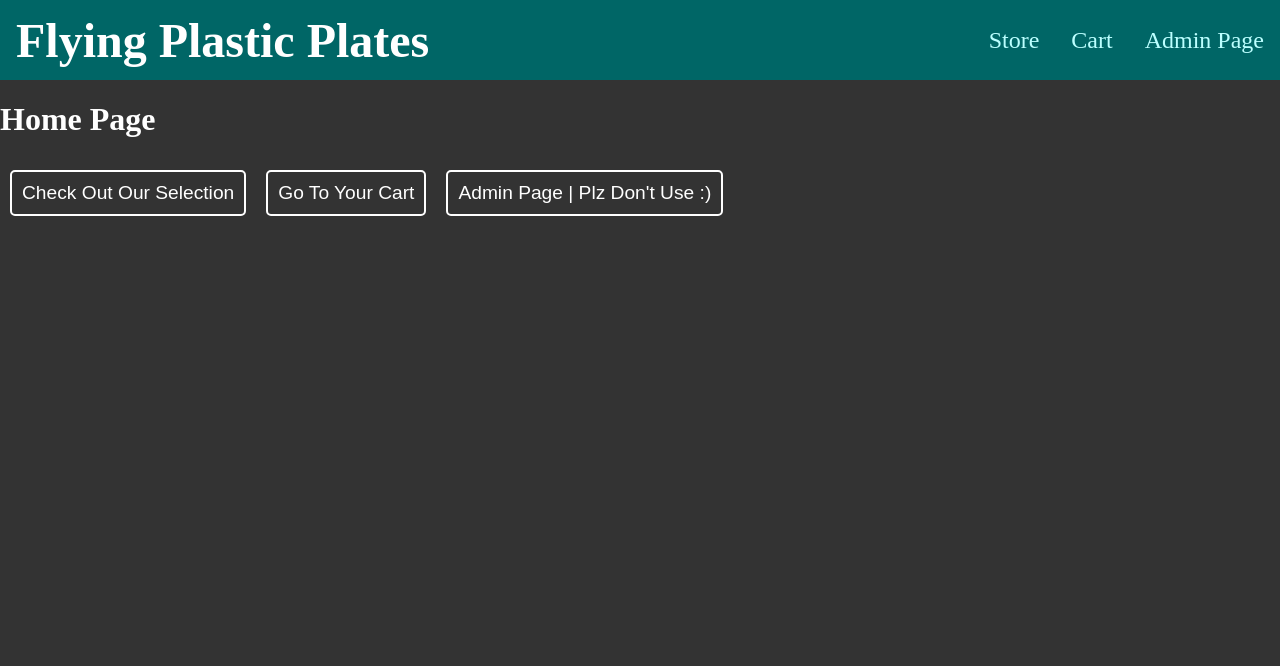
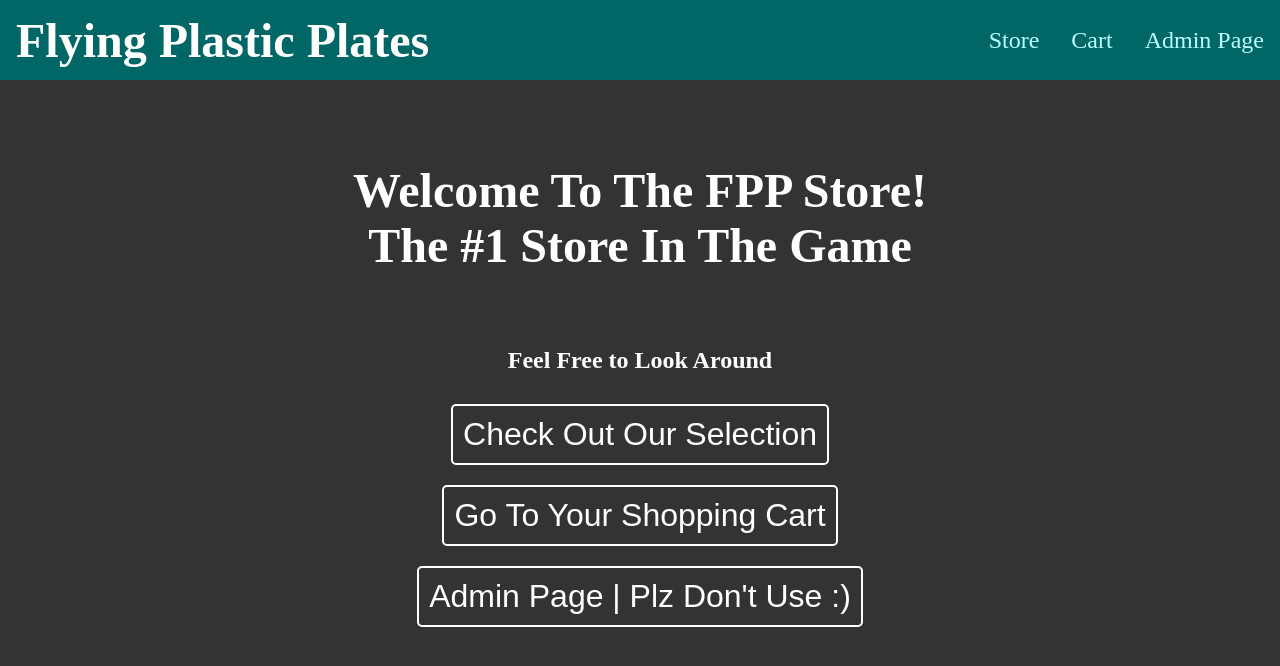
Before and after one commit to Sami-Saastamoinen/Advanced-Web-Programming-Project, a React (Create React App) app in the folder final-project/: page / in a window 1280 px wide. Shown: the top 666 px of the page. Built offline with nearby package versions, Linux system fonts and the light colour scheme.

Commit message:
more styling

```diff
--- a/final-project/src/components/MainNavigation.css
+++ b/final-project/src/components/MainNavigation.css
@@ -6,6 +6,10 @@
 	justify-content: space-between;
 	background-color: #066;
 	padding: 0 1rem;
+	position: fixed;
+	top: 0;
+	left: 0;
+	z-index: 100;
 }
 
 .main-navigation__logo a {
--- a/final-project/src/index.css
+++ b/final-project/src/index.css
@@ -8,6 +8,20 @@ body {
 	color: #fff;
 }
 
+.home__div {
+	width: 100%;
+	height: 100vh;
+	display: flex;
+	align-items: center;
+	justify-content: center;
+	flex-direction: column;
+}
+
+.home__div h1 {
+	font-size: 3rem;
+	margin: 0;
+}
+
 .home__button {
 	background-color: #333;
 	color: #fff;
@@ -15,7 +29,7 @@ body {
 	border-radius: 5px;
 	padding: 10px;
 	margin: 10px;
-	font-size: 1.2rem;
+	font-size: 2rem;
 	text-decoration: none;
 }
 
--- a/final-project/src/pages/Home.js
+++ b/final-project/src/pages/Home.js
@@ -4,13 +4,18 @@ const HomePage = () => {
 	const navigate = useNavigate();
 
 	return (
-		<div>
-			<h1>Home Page</h1>
+		<div className="home__div">
+			<h1>Welcome To The FPP Store!</h1>
+			<h1>The #1 Store In The Game</h1>
+			<br />
+			<br />
+			<br />
+			<h2>Feel Free to Look Around</h2>
 			<button className="home__button" onClick={() => navigate("/store")}>
 				Check Out Our Selection
 			</button>
 			<button className="home__button" onClick={() => navigate("/cart")}>
-				Go To Your Cart
+				Go To Your Shopping Cart
 			</button>
 			<button className="home__button" onClick={() => navigate("/admin")}>
 				Admin Page | Plz Don't Use :)
```
